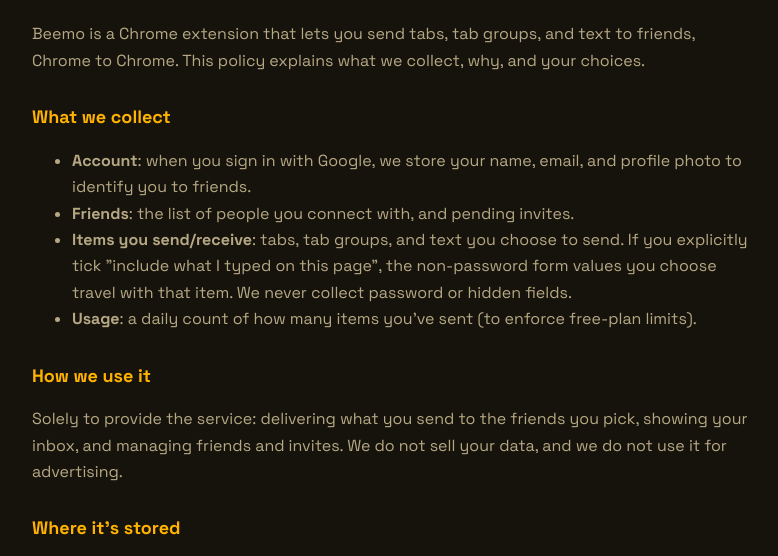
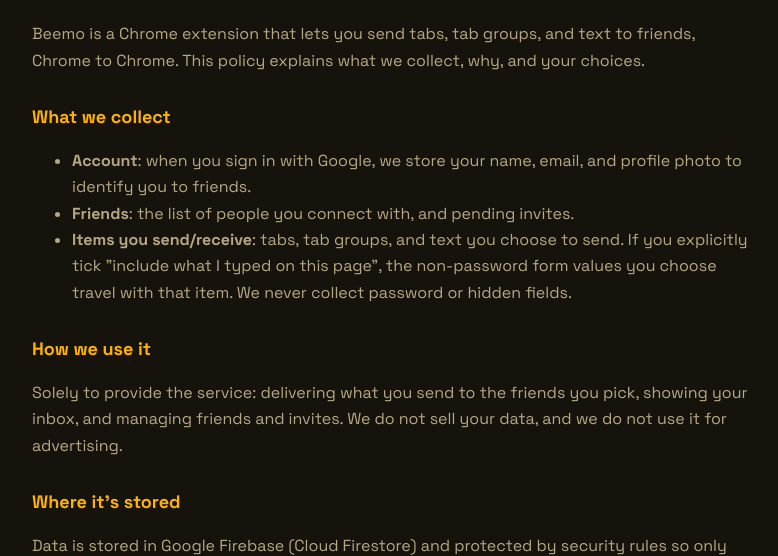
Before and after one commit to murathankarasu/beemo, a browser extension: page docs/privacy.html in a window 1280 px wide. Shown: the part 205-761 px from the top of the page, without its empty margins (248-1026 px from the left). Drawn offline with Linux system fonts and the light colour scheme.

Commit message:
Privacy: drop usage/quota line (no quota in free app)

```diff
--- a/docs/privacy.html
+++ b/docs/privacy.html
@@ -49,7 +49,6 @@
         <li><b>Account</b>: when you sign in with Google, we store your name, email, and profile photo to identify you to friends.</li>
         <li><b>Friends</b>: the list of people you connect with, and pending invites.</li>
         <li><b>Items you send/receive</b>: tabs, tab groups, and text you choose to send. If you explicitly tick "include what I typed on this page", the non-password form values you choose travel with that item. We never collect password or hidden fields.</li>
-        <li><b>Usage</b>: a daily count of how many items you've sent (to enforce free-plan limits).</li>
       </ul>
 
       <h2>How we use it</h2>
```
